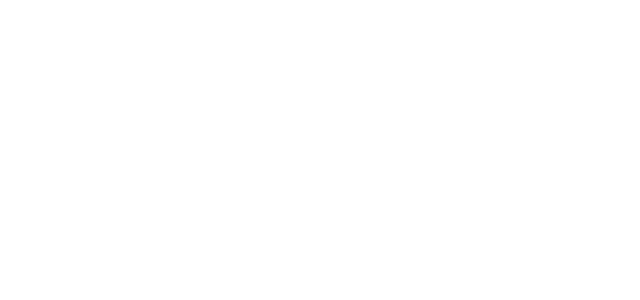
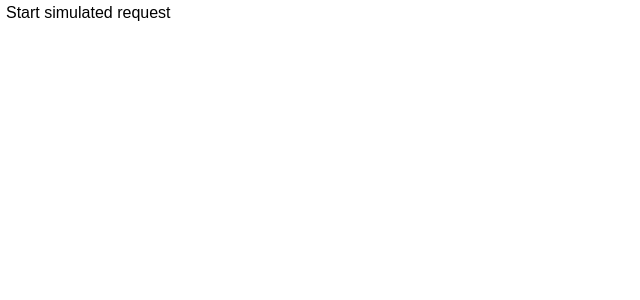
Before and after one commit to bmagee88/cougar-cash, a React (Create React App) app: page /fpm in a window 1280 px wide. Before the commit this address had no page. Shown: the top 300 px of the page, without its empty margins (0-640 px from the left). Built offline with nearby package versions, Linux system fonts and the light colour scheme.

Commit message:
app change

```diff
--- a/src/App.js
+++ b/src/App.js
@@ -10,6 +10,7 @@
 import SnakeGamePage from "./SnakeGamePage";
 import ComplianceQuizPage from "./ComplianceQuizProject/ComplianceQuizPage";
 import TimerApp from "./TimerApp/TimerApp";
+import Demo from "./components/FetchProgressModal/Demo";
 
 import { BrowserRouter as Router, Routes, Route } from "react-router-dom";
 import React from "react";
@@ -47,6 +48,9 @@
           <Route
             path='/timer'
             element={<TimerApp />}></Route>
+          <Route
+            path='/fpm'
+            element={<Demo />}></Route>
         </Routes>
       </Router>
     </Box>
```
